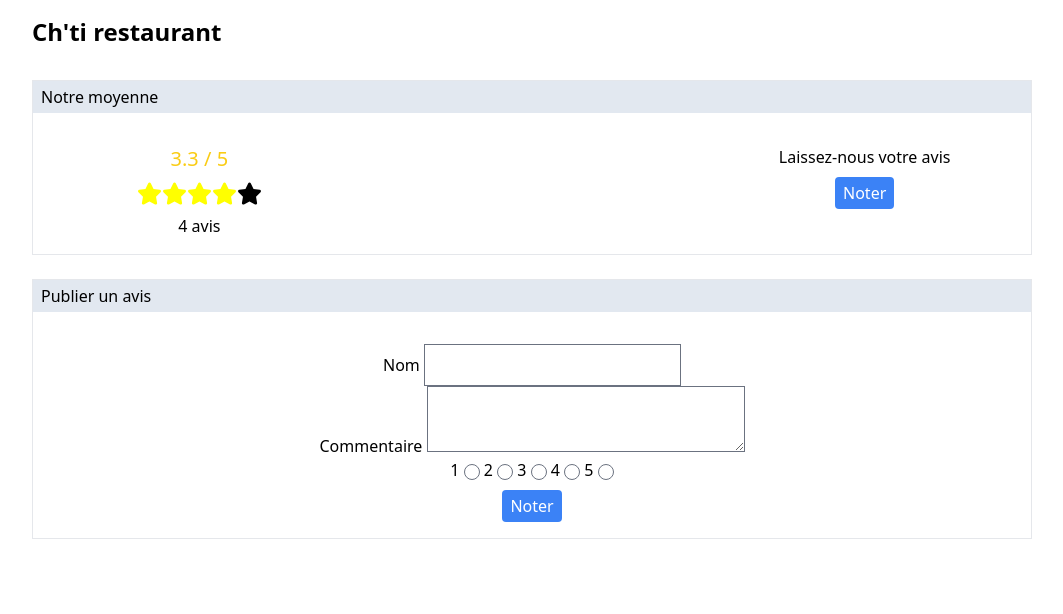
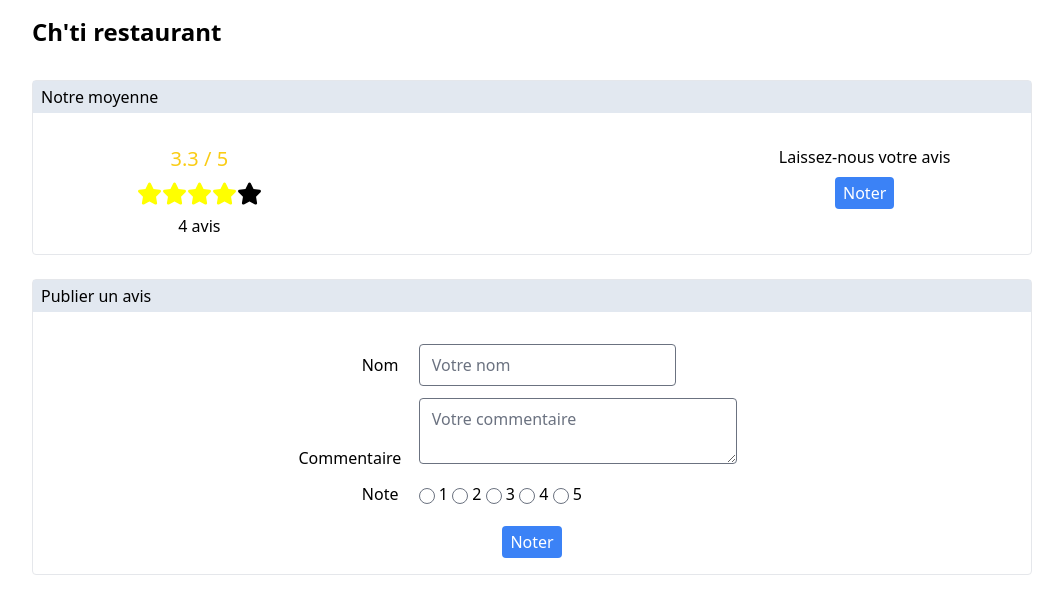
Before and after one commit to WebioVG/Views, a PHP site: page / in a window 1280 px wide. Shown: the top 614 px of the page, without its empty margins (108-1171 px from the left). Run offline with PHP 8.4, Linux system fonts and the light colour scheme; some libraries are stand-ins or nearby versions.

Commit message:
done: the form is submitable and the view is then displayed

```diff
--- a/config/helpers.php
+++ b/config/helpers.php
@@ -64,3 +64,13 @@ function upload($file, $name, $folder) {
 
     return $filename;
 }
+
+function dateToFrench($date, $format)
+{
+    $english_days = array('Monday', 'Tuesday', 'Wednesday', 'Thursday', 'Friday', 'Saturday', 'Sunday');
+    $french_days = array('lundi', 'mardi', 'mercredi', 'jeudi', 'vendredi', 'samedi', 'dimanche');
+    $english_months = array('January', 'February', 'March', 'April', 'May', 'June', 'July', 'August', 'September', 'October', 'November', 'December');
+    $french_months = array('janvier', 'février', 'mars', 'avril', 'mai', 'juin', 'juillet', 'août', 'septembre', 'octobre', 'novembre', 'décembre');
+
+    return str_replace($english_months, $french_months, str_replace($english_days, $french_days, date($format, strtotime($date) ) ) );
+}
--- a/index.php
+++ b/index.php
@@ -46,8 +46,12 @@
                     'name' => $name,
                     'message' => $message,
                     'note' => $note,
-                    'created_at' => date('Y-m-d H:i:s')
+                    'created_at' => date('Y-m-d H:i:s', strtotime('+2 hours'))
                 ]);
+            }
+
+            function displayCurrentTime($date) {
+                return date('l d F Y \à H\-i', strtotime($date));
             }
         }
     ?>
@@ -68,7 +72,7 @@
         </section>
     <?php } ?>
 
-    <section class="mb-6 border">
+    <section class="mb-6 border rounded">
         <h3 class="mb-4 bg-slate-200 pl-2 py-1">Notre moyenne</h3>
 
         <div class="flex w-full py-4">
@@ -110,58 +114,57 @@
         </div>
     </section>
 
-    <section class="mb-6 border">
+    <section class="mb-6 border rounded">
         <h3 class="mb-4 bg-slate-200 pl-2 py-1">Publier un avis</h3>
 
-        <form class="p-4 text-center" action="" method="post" enctype="multipart/form-data">
-            <div>
-                <label for="name">Nom</label>
-                <input type="text" name="name" id="name">
+        <form class="p-4 w-1/2 mx-auto flex flex-col items-center" action="" method="post" enctype="multipart/form-data">
+            <div class="mb-3 w-full">
+                <label class="w-[100px] inline-block text-end mr-4" for="name">Nom</label>
+                <input class="rounded" placeholder="Votre nom" type="text" name="name" id="name">
             </div>
 
-            <div>
-                <label for="message">Commentaire</label>
-                <textarea name="message" id="message" cols="30" rows="2"></textarea>
+            <div class="mb-3 w-full">
+                <label class="w-[100px] inline-block text-end mr-4" for="message">Commentaire</label>
+                <textarea class="rounded" placeholder="Votre commentaire" name="message" id="message" cols="30" rows="2"></textarea>
             </div>
 
-            <div>
-                <label for="note">1</label>
+            <div class="mb-3 w-full">
+                <label class="w-[100px] inline-block text-end mr-4" for="note">Note</label>
+
                 <input type="radio" value="1" id="note" name="note">
-                <label for="note">2</label>
+                <span>1</span>
                 <input type="radio" value="2" id="note" name="note">
-                <label for="note">3</label>
+                <span>2</span>
                 <input type="radio" value="3" id="note" name="note">
-                <label for="note">4</label>
+                <span>3</span>
                 <input type="radio" value="4" id="note" name="note">
-                <label for="note">5</label>
+                <span>4</span>
                 <input type="radio" value="5" id="note" name="note">
+                <span>5</span>
             </div>
             <button class="px-2 py-1 bg-blue-500 rounded inline-block mt-2 text-white">Noter</button>
         </form>
     </section>
 
 
-    <?php if (!empty($views)) { ?>
-        <section class="mb-6 border">
-            <h3 class="mb-4 bg-slate-200 pl-2 py-1">Les avis</h3>
 
             <?php foreach($views as $view) { ?>
-                <article>
+                <section class="mb-4">
                     <div class="flex">
-                        <div class="flex justify-center items-center">
-                            <div class="bg-yellow-400 flex justify-center items-center rounded-[50%] w-[50px] h-[50px] text-white text-lg ml-3 mr-8"><?= strtoupper(substr($view['name'], 0, 1)) ?></div>
+                        <div class="w-[100px]">
+                            <div class="bg-yellow-400 flex justify-center items-center rounded-[50%] w-[70px] h-[70px] text-white text-lg"><?= strtoupper(substr($view['name'], 0, 1)) ?></div>
                         </div>
-                        <div>
-                            <p><?= $view['name'] ?></p>
-                            <p>Note : <?= $view['note'] ?></p>
-                            <p><?= $view['message'] ?></p>
+                        <div class="w-full border rounded">
+                            <p class="bg-slate-200 pl-2 py-1"><?= $view['name'] ?></p>
+                            <div class="pl-2 pt-2 pb-4">
+                                <div><?= $view['note'] ?> / 5</div>
+                                <p><?= $view['message'] ?></p>
+                            </div>
+                            <p class="text-end bg-slate-200 pl-2 py-1 border"><?= dateToFrench($view['created_at'], 'l d F Y \à H\hi') ?></p>
                         </div>
                     </div>
-                    <p class="text-end"><?= $view['created_at'] ?></p>
-                </article>
+            </section>
             <?php } ?>
-        </section>
-    <?php } ?>
 
 </body>
 
```
